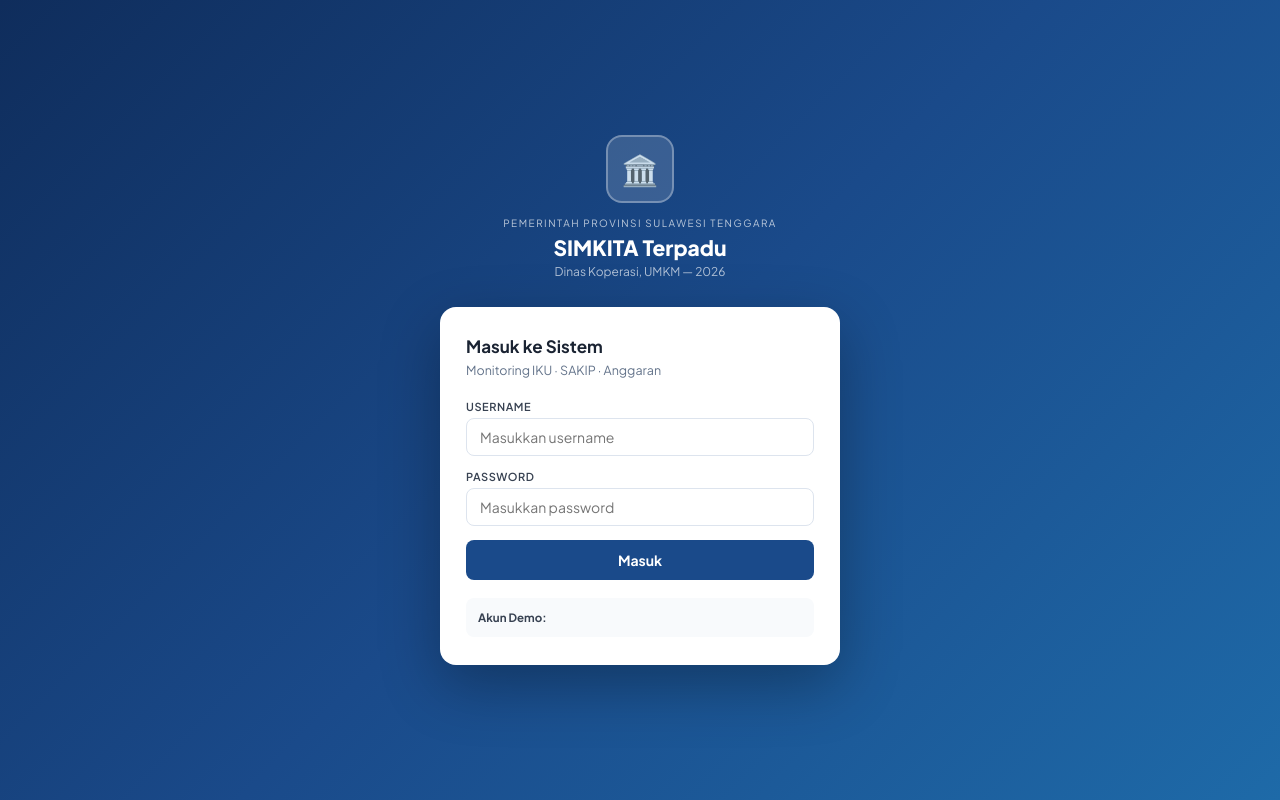
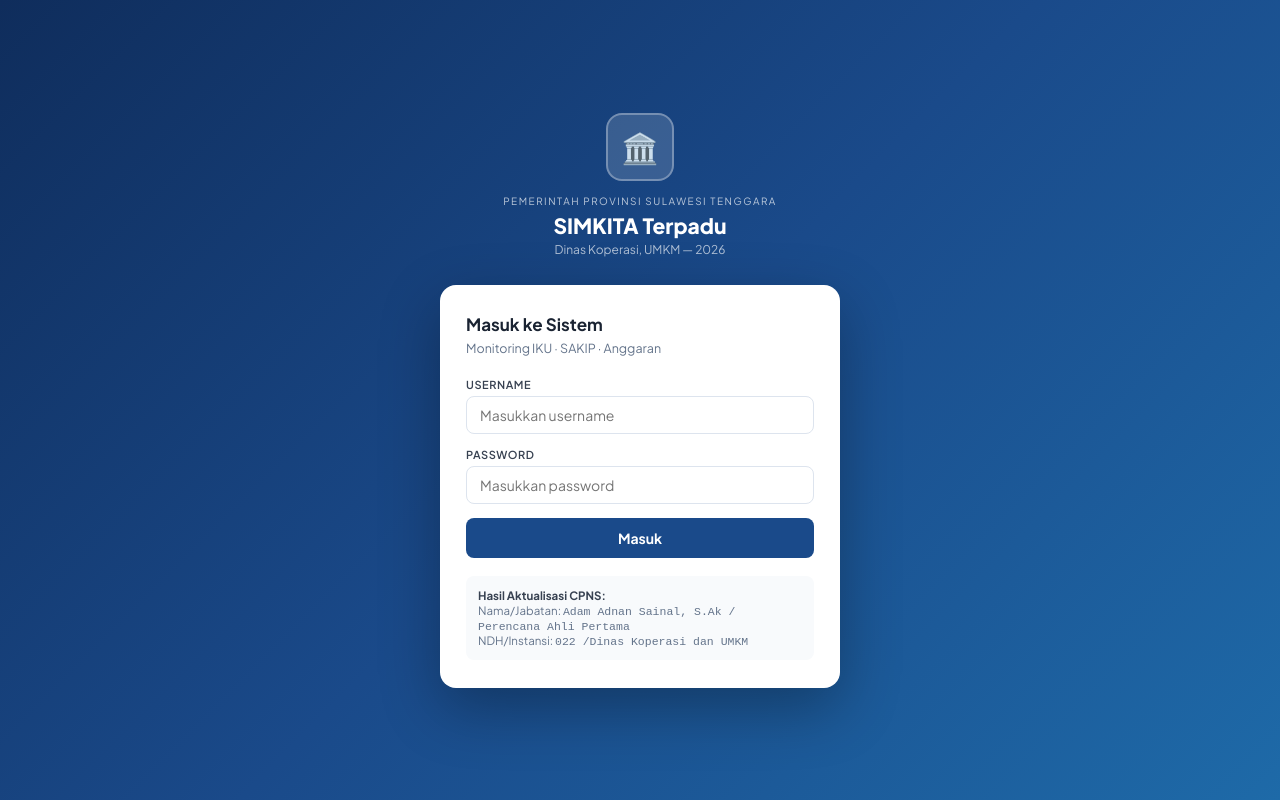
Before and after one commit to Damkerr/SIMKITA, a React (Vite) app: page / in a window 1280 px wide. Built offline with nearby package versions, Linux system fonts and the light colour scheme.

Commit message:
Update App.jsx

```diff
--- a/src/App.jsx
+++ b/src/App.jsx
@@ -234,7 +234,9 @@ function LoginPage({onLogin}) {
             {loading?"Memverifikasi...":"Masuk"}
           </button>
           <div style={{marginTop:18,padding:12,background:"#f8fafc",borderRadius:8,fontSize:11.5,color:"#64748b"}}>
-            <strong style={{color:"#374151"}}>Akun Demo:</strong><br/>
+            <strong style={{color:"#374151"}}>Hasil Aktualisasi CPNS:</strong><br/>
+            Nama/Jabatan: <code>Adam Adnan Sainal, S.Ak / Perencana Ahli Pertama</code><br/>
+            NDH/Instansi: <code>022 /Dinas Koperasi dan UMKM</code>
           </div>
         </div>
       </div>
```
